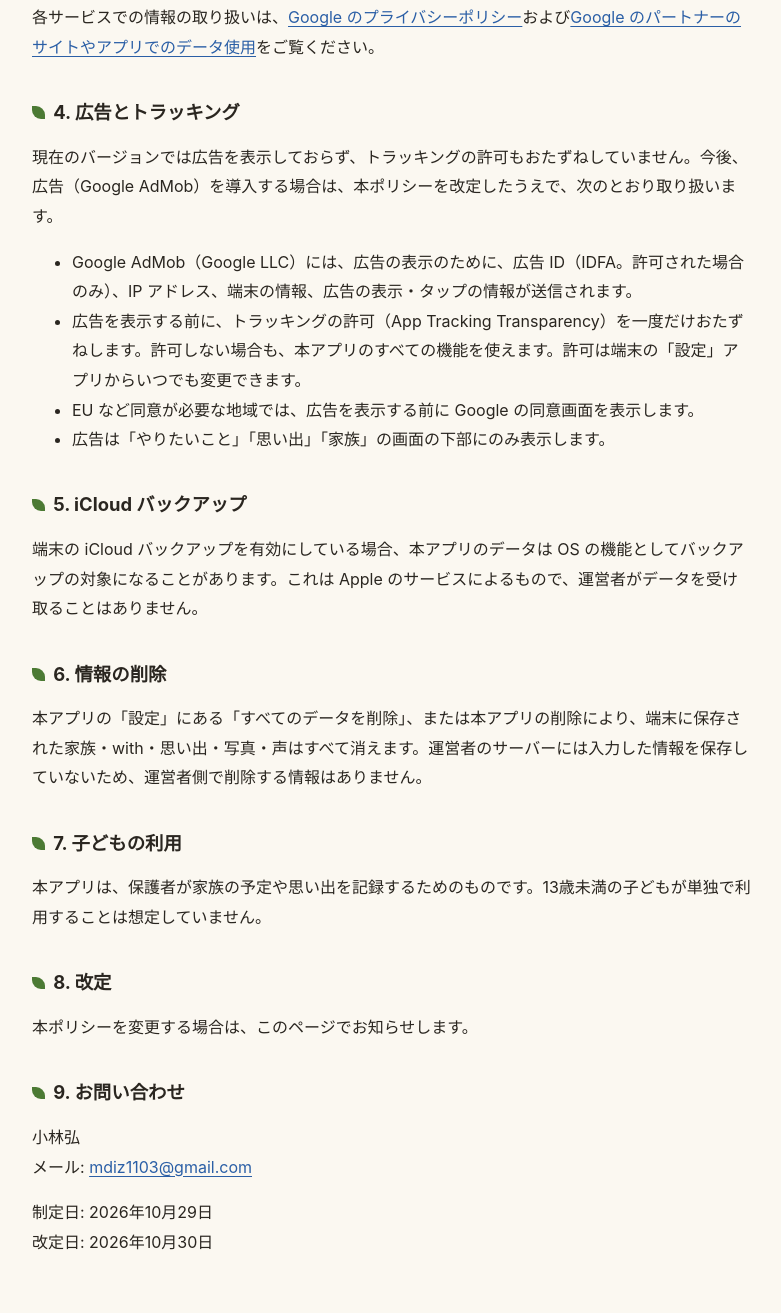
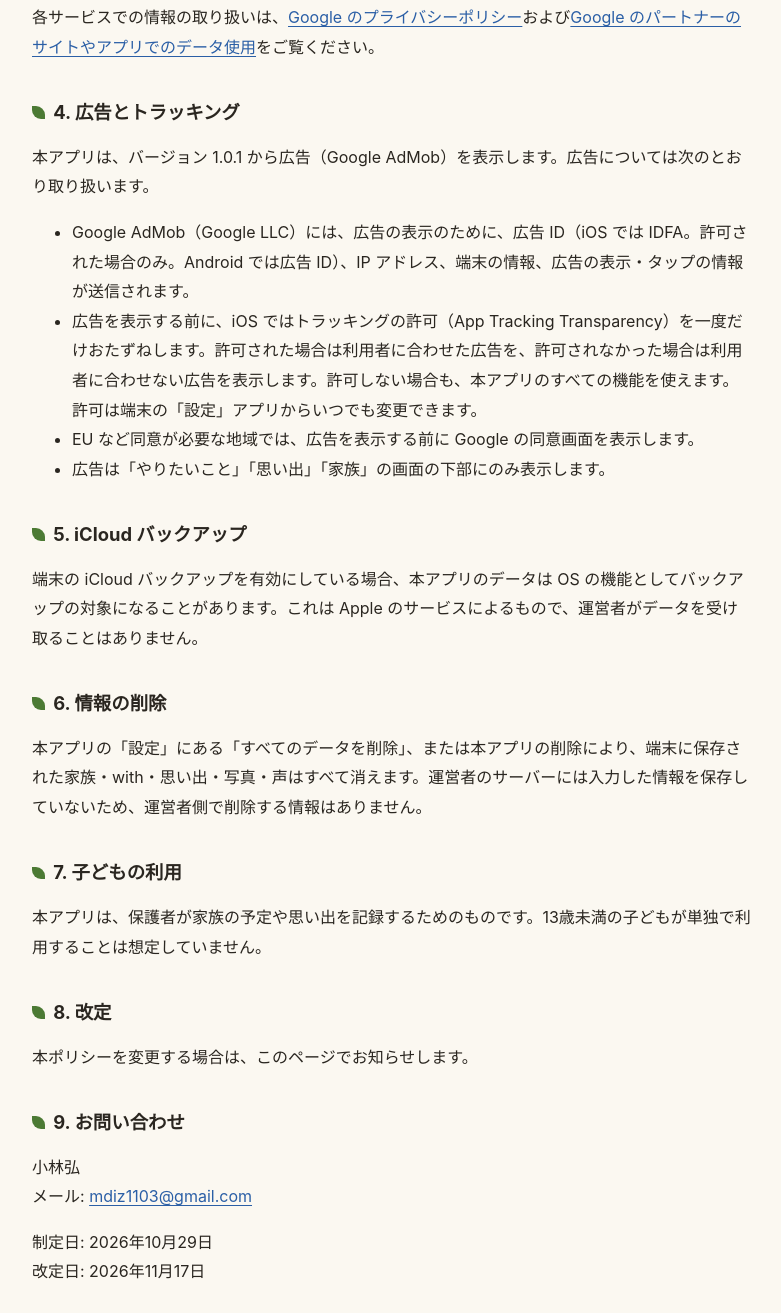
Before and after one commit to hirorock1103/with-suru-legal, a plain HTML site: page privacy.html in a window 1280 px wide. Shown: the part 1047-2360 px from the top of the page, without its empty margins (248-1029 px from the left). Drawn offline with Linux system fonts and the light colour scheme.

Commit message:
fix: 1.0.1 から広告を表示することを明記する
Co-Authored-By: Claude Fable 5.2 <noreply@anthropic.com>

```diff
--- a/privacy.html
+++ b/privacy.html
@@ -33,10 +33,10 @@
 <p>各サービスでの情報の取り扱いは、<a href="https://policies.google.com/privacy?hl=ja">Google のプライバシーポリシー</a>および<a href="https://policies.google.com/technologies/partner-sites?hl=ja">Google のパートナーのサイトやアプリでのデータ使用</a>をご覧ください。</p>
 
 <h2>4. 広告とトラッキング</h2>
-<p>現在のバージョンでは広告を表示しておらず、トラッキングの許可もおたずねしていません。今後、広告（Google AdMob）を導入する場合は、本ポリシーを改定したうえで、次のとおり取り扱います。</p>
+<p>本アプリは、バージョン 1.0.1 から広告（Google AdMob）を表示します。広告については次のとおり取り扱います。</p>
 <ul>
-  <li>Google AdMob（Google LLC）には、広告の表示のために、広告 ID（IDFA。許可された場合のみ）、IP アドレス、端末の情報、広告の表示・タップの情報が送信されます。</li>
-  <li>広告を表示する前に、トラッキングの許可（App Tracking Transparency）を一度だけおたずねします。許可しない場合も、本アプリのすべての機能を使えます。許可は端末の「設定」アプリからいつでも変更できます。</li>
+  <li>Google AdMob（Google LLC）には、広告の表示のために、広告 ID（iOS では IDFA。許可された場合のみ。Android では広告 ID）、IP アドレス、端末の情報、広告の表示・タップの情報が送信されます。</li>
+  <li>広告を表示する前に、iOS ではトラッキングの許可（App Tracking Transparency）を一度だけおたずねします。許可された場合は利用者に合わせた広告を、許可されなかった場合は利用者に合わせない広告を表示します。許可しない場合も、本アプリのすべての機能を使えます。許可は端末の「設定」アプリからいつでも変更できます。</li>
   <li>EU など同意が必要な地域では、広告を表示する前に Google の同意画面を表示します。</li>
   <li>広告は「やりたいこと」「思い出」「家族」の画面の下部にのみ表示します。</li>
 </ul>
@@ -56,7 +56,7 @@
 <h2>9. お問い合わせ</h2>
 <p>小林弘<br>メール: <a href="mailto:mdiz1103@gmail.com">mdiz1103@gmail.com</a></p>
 
-<p>制定日: 2026年10月29日<br>改定日: 2026年10月30日</p>
+<p>制定日: 2026年10月29日<br>改定日: 2026年11月17日</p>
 </main>
 <footer>© 2026 小林弘 — withろ♩</footer>
 </body>
```
Also changed, not shown: support.html (+1 -1 lines).
